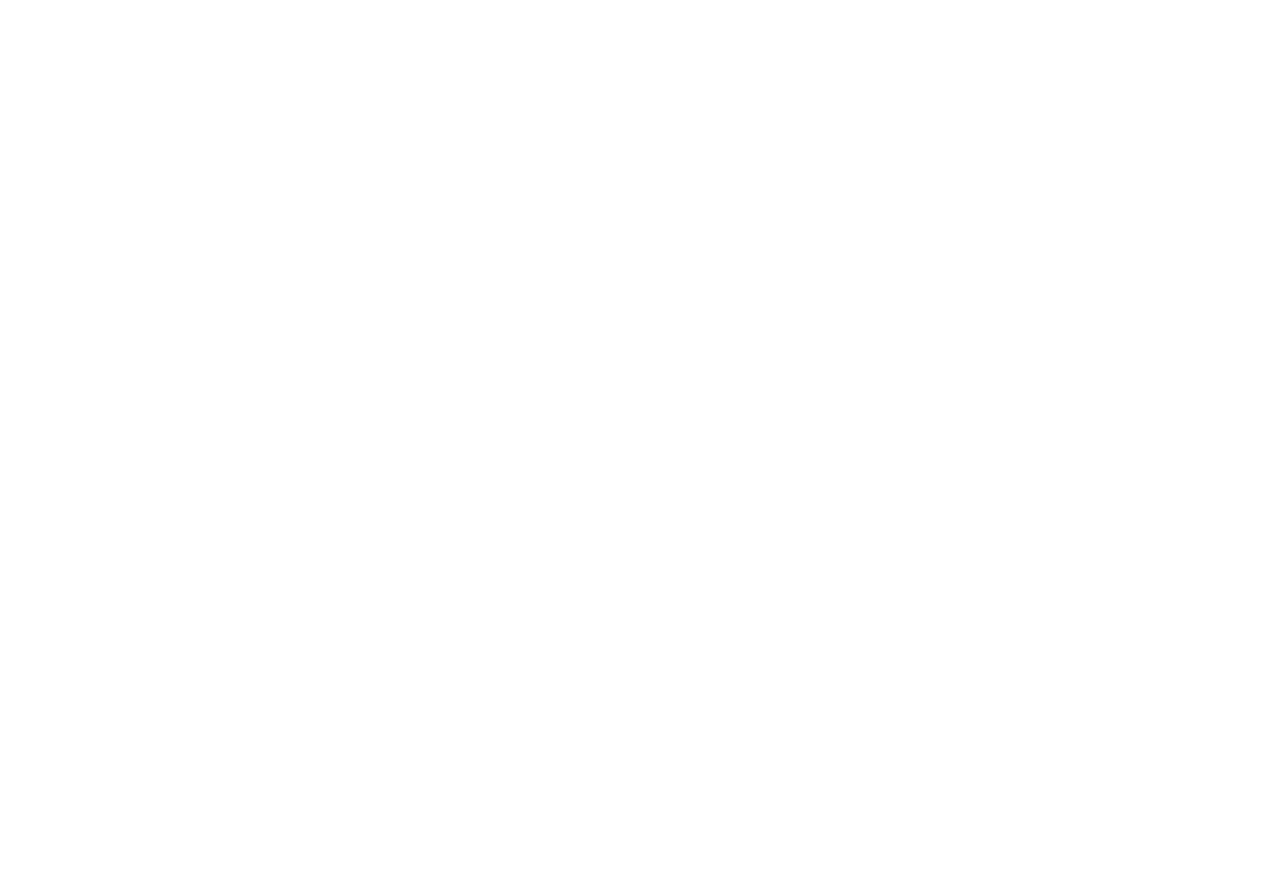
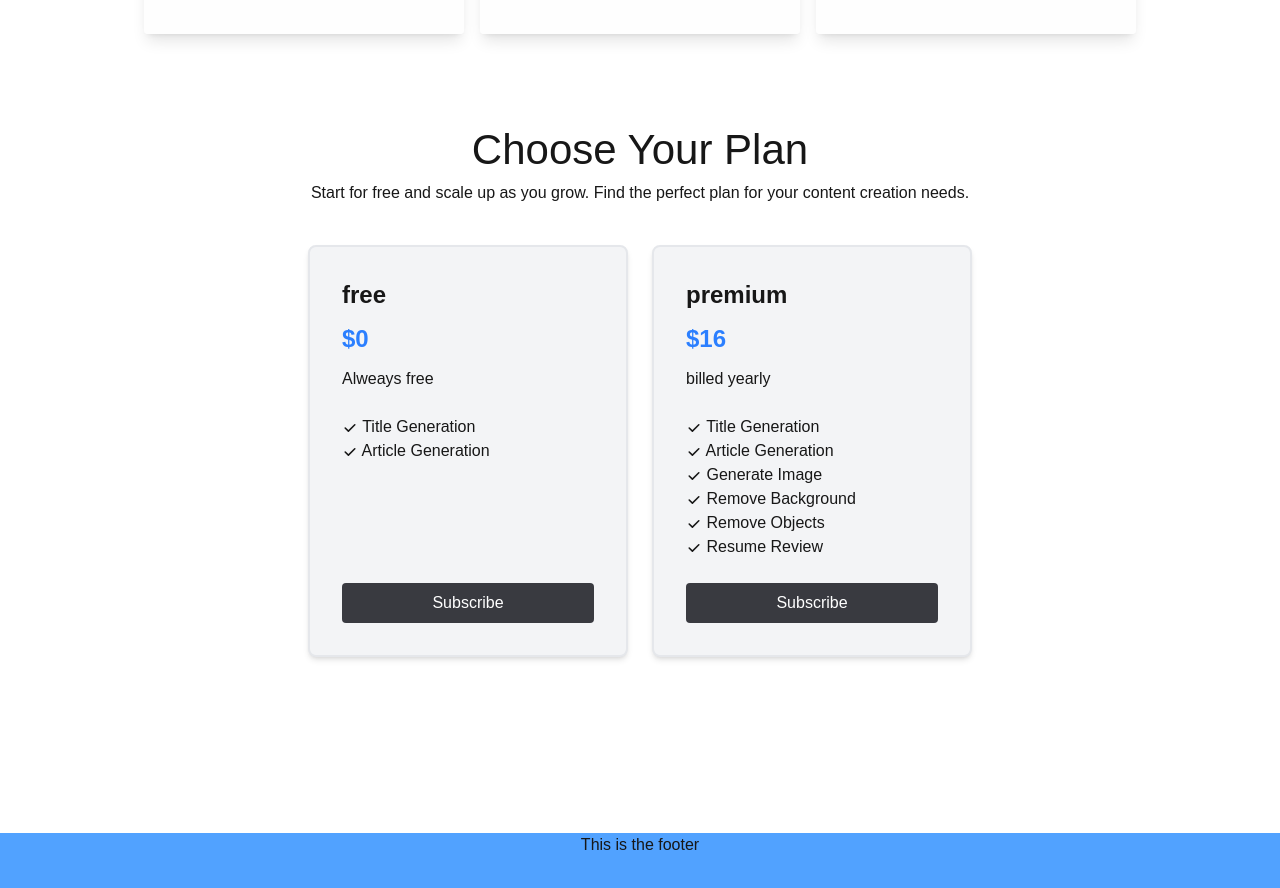
Before and after one commit to Asif-Taher/Quick-Ai-University-Project, a Next.js app: page / in a window 1280 px wide. Shown: the part 1793-2681 px from the top of the page. Before the commit the page ends 1783 px from the top, so only its background shows below. Built offline with nearby package versions, Linux system fonts and the light colour scheme.

Commit message:
add some new line

```diff
--- a/app/page.js
+++ b/app/page.js
@@ -1,6 +1,8 @@
 import Aitools from "@/components/Home/Aitools";
 import Hero from "@/components/Home/Hero";
+import PaymentPricing from "@/components/Home/PaymentPricing";
 import Testimonial from "@/components/Home/Testimonial";
+import Footer from "@/components/Share/Footer";
 import Nav from "@/components/Share/Nav";
 import Image from "next/image";
 
@@ -11,6 +13,8 @@ export default function Home() {
    <Hero></Hero>
    <Aitools ></Aitools>
    <Testimonial ></Testimonial>
+   <PaymentPricing></PaymentPricing>
+   <Footer></Footer>
    </>
   );
 }
--- a/components/Home/Hero.jsx
+++ b/components/Home/Hero.jsx
@@ -3,7 +3,7 @@ import React from 'react';
 const Hero = () => {
   return (
     <div
-      className="bg-cover container bg-center h-[600px] w-full flex items-center justify-center"
+      className="bg-cover container bg-center h-[600px] w-full flex items-center justify-center mx-auto"
       style={{ backgroundImage: "url('/assets/gradientBackground.png')" }}
     >
       <div className='w-[80%]'>
--- /dev/null
+++ b/components/Home/PaymentPricing.jsx
@@ -0,0 +1,68 @@
+import React from "react";
+import Title from "../Share/Title";
+import { HiCheck } from "react-icons/hi";
+
+const PaymentPricing = () => {
+  const prices = [
+    {
+      name: "free",
+      Price: "$0",
+      description: "Alweays free",
+      feature: ["Title Generation", "Article Generation"],
+    },
+    {
+      name: "premium",
+      Price: "$16",
+      description: "billed yearly",
+      feature: [
+        "Title Generation",
+        "Article Generation",
+        "Generate Image",
+        "Remove Background",
+        "Remove Objects",
+        "Resume Review",
+      ],
+    },
+  ];
+  return (
+    <div className="w-[80%] mx-auto mt-[80px]">
+      <Title
+        title="Choose Your Plan"
+        subtitle="Start for free and scale up as you grow. Find the perfect plan for your content creation needs."
+      ></Title>
+      <div className="flex items-stretch justify-center mx-auto mt-10 gap-6 ms:flex sm:flex-row flex-col">
+        {prices.map((prices, index) => (
+          <div
+            key={index}
+            className="border-2 border-solid border-gray-200 p-8 w-80 rounded-lg shadow-md bg-gray-100 flex flex-col gap-2"
+          >
+            <div className="flex flex-col justify-between h-full">
+            <div>
+
+              <div>
+                <h2 className="text-2xl mb-3 font-bold">{prices.name}</h2>
+                <h3 className="text-2xl mb-3 font-bold text-blue-500">
+                  {prices.Price}
+                </h3>
+                <p className="mb-6">{prices.description}</p>
+              </div>
+              {prices.feature.map((features, index) => (
+                <ul key={index} className="">
+                  <li>
+                    <HiCheck className="inline-block"></HiCheck> {features}
+                  </li>
+                </ul>
+              ))}
+                </div>
+              <button className="w-full bg-[#393a40] py-2 text-white rounded-sm cursor-pointer mt-6">
+                Subscribe
+              </button>
+            </div>
+          </div>
+        ))}
+      </div>
+    </div>
+  );
+};
+
+export default PaymentPricing;
--- a/components/Home/Testimonial.jsx
+++ b/components/Home/Testimonial.jsx
@@ -29,7 +29,7 @@ const Testimonial = () => {
     console.log(dummyTestimonialData)
 
     return (
-        <div className='w-[80%] mx-auto'>
+        <div className='w-[80%] mx-auto mt-[80px]'>
             <Title title="Loved by Creators" subtitle="Don't just take our word for it. Here's what our
 users are saying."></Title>
 
--- /dev/null
+++ b/components/Share/Footer.jsx
@@ -0,0 +1,11 @@
+import React from 'react'
+
+const Footer = () => {
+  return (
+    <div className='w-full bg-blue-400 h-44 flex aligns-center justify-center mt-44 mx-auto'>
+      <h1>This is the footer</h1>
+    </div>
+  )
+}
+
+export default Footer
--- a/package.json
+++ b/package.json
@@ -11,7 +11,8 @@
     "lucide-react": "^0.545.0",
     "next": "15.5.4",
     "react": "19.1.0",
-    "react-dom": "19.1.0"
+    "react-dom": "19.1.0",
+    "react-icons": "^5.5.0"
   },
   "devDependencies": {
     "@tailwindcss/postcss": "^4",
```
Also changed, not shown: 1 other file (tests, documents, lock files or other folders).
